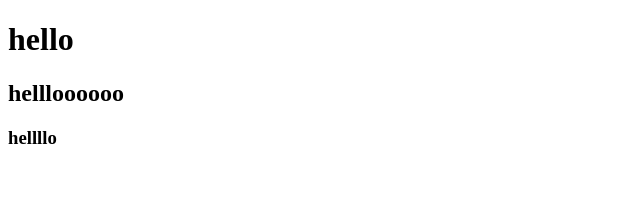
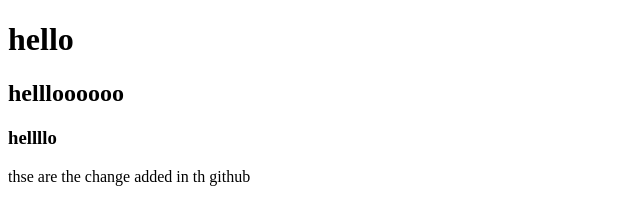
Before and after one commit to Magesh-agira/dummy, a plain HTML site: page file.html in a window 1280 px wide. Shown: the whole page, without its empty margins (0-640 px from the left). Drawn offline with Linux system fonts and the light colour scheme.

Commit message:
Update file.html

```diff
--- a/file.html
+++ b/file.html
@@ -11,3 +11,8 @@
     <h3>hellllo</h3>
 </body>
 </html>
+
+
+
+
+thse are the change added in th github
```
